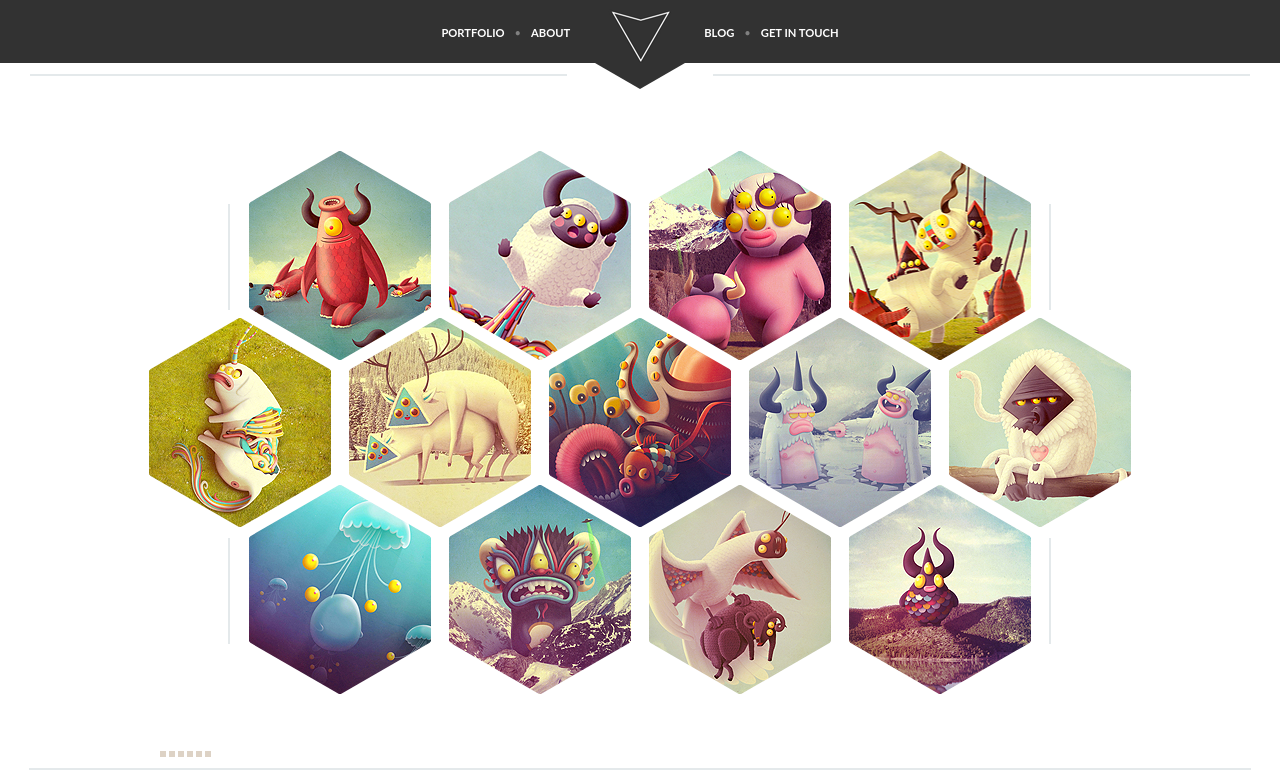
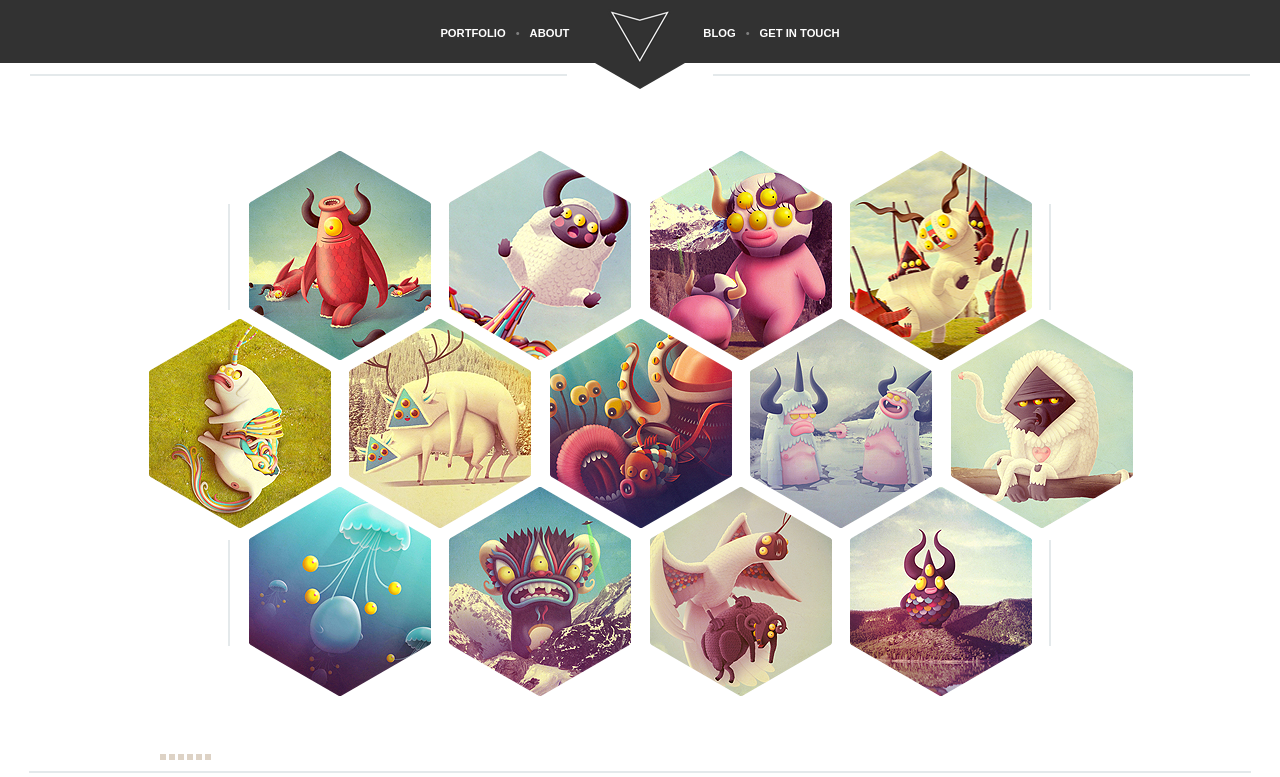
Before and after one commit to Raitvok/hexal, a plain HTML site: page index.html in a window 1280 px wide. Shown: the top 777 px of the page. Drawn offline with Linux system fonts and the light colour scheme.

Commit message:
feat: w3c validator HTML and CSS

```diff
--- a/index.html
+++ b/index.html
@@ -182,15 +182,10 @@
       </ul>
     </section>
   </div>
-
   <section class="separator --footer"></section>
-
   <section class="copyright">
     <p>@ Copyright 2013 by PSDChat</p>
   </section>
 </footer>
-
 </body>
 </html>
-
-<source>
--- a/styles/style.css
+++ b/styles/style.css
@@ -6,10 +6,8 @@
 }
 
 body {
-	font-family:        Lato, ﻿Arial, sans-serif;
+	font-family:        Arial, sans-serif;
 	font-size:          16px;
-	-webkit-box-sizing: border-box;
-	-moz-box-sizing:    border-box;
 	box-sizing:         border-box;
 	margin:             0;
 	padding:            0;
```
